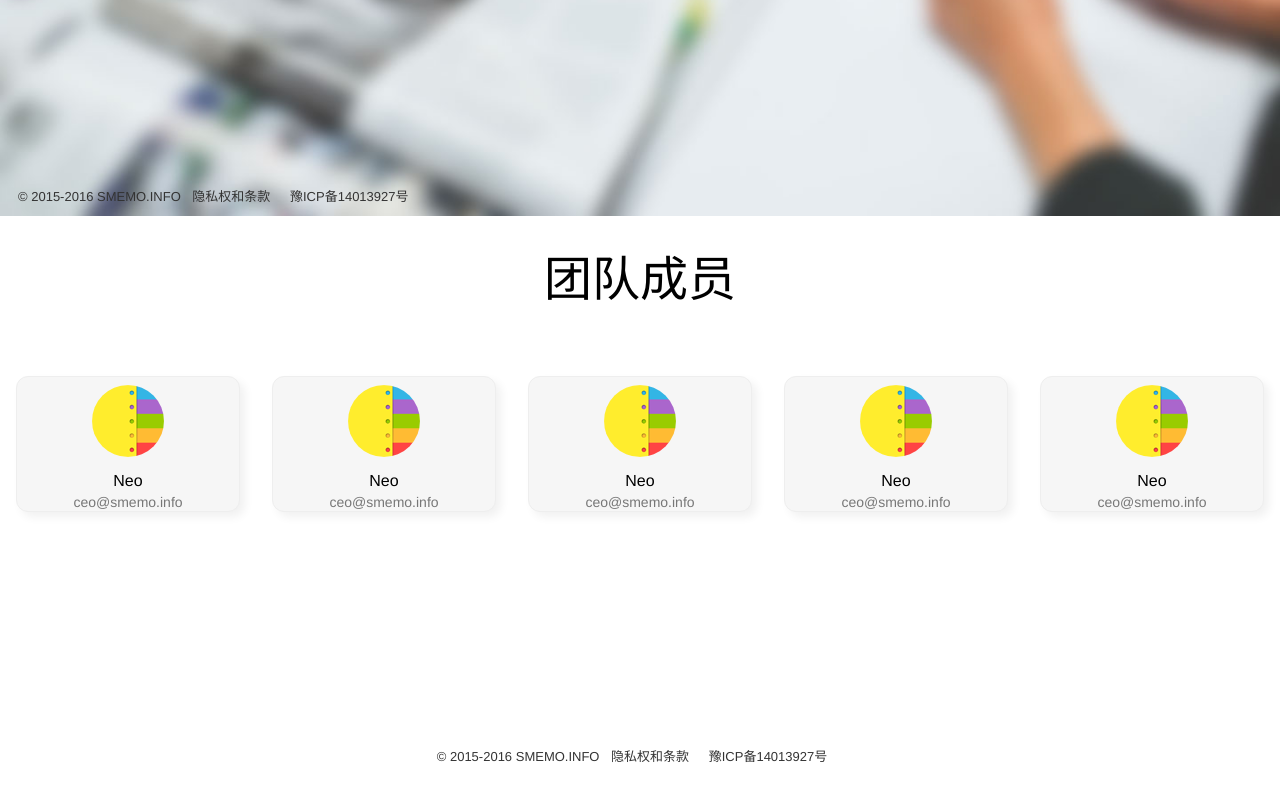
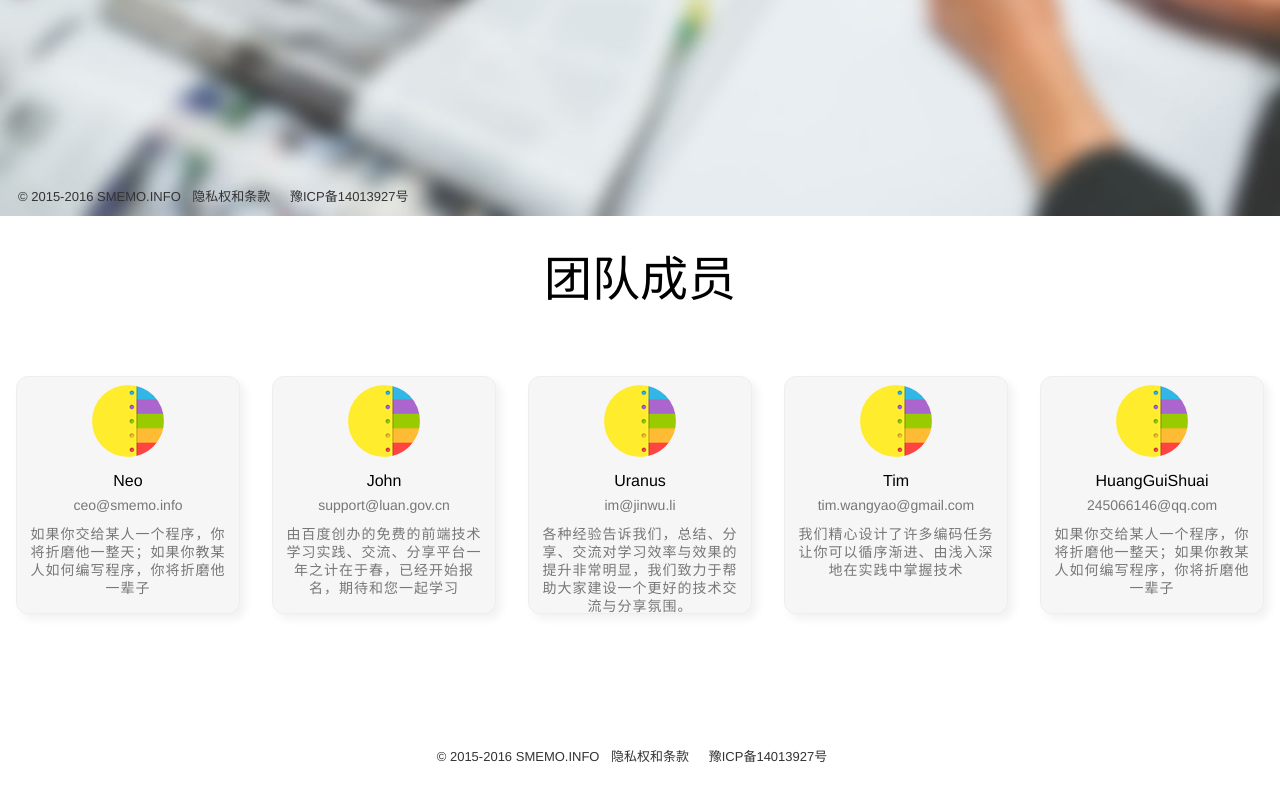
Before and after one commit to szpnygo/Baidu-IFE-Study, a plain HTML site: page index.html in a window 1280 px wide. Shown: the part 584-1384 px from the top of the page. Drawn offline with Linux system fonts and the light colour scheme; a small style sheet from the web is missing.

Commit message:
团队描述
团队描述

```diff
--- a/css/index.css
+++ b/css/index.css
@@ -27,9 +27,14 @@ header article.v.ic {  width: 32px;  height: 32px;  line-height: 32px;  font-siz
 -webkit-box-shadow: #f1f1f1 0px 0px 10px;-moz-box-shadow: #f1f1f1 0px 0px 10px;box-shadow: #f1f1f1 5px 5px 10px;}
 
 .content .member {margin-top: 32px;}
-.content .member img{ width: 72px;height: 72px;position: relative;border-radius: 50%;margin: 8px;}
+.content .member img{ width: 72px;height: 72px;position: relative;border-radius: 50%;margin: 8px;-webkit-transition-duration: 0.5s;-moz-transition-duration: 0.5s;}
+.content .member img:hover{ width: 108px;height: 108px;margin: 4px;position: relative;}
 .content .member h3{line-height: 24px;}
-.content .member h4{color: #777; font-size: 14px;}
+.content .member h4{color: #777; font-size: 14px;line-height: 24px;}
+.content .member p{ margin: 8px;color: #777; font-size: 14px;letter-spacing: 1px;line-height: 18px;height: 80px;}
+
+
+
 /* footer */
 footer, footer a {  font-size: 13px;  color: #333;  margin: 0 8px;  }
 footer a:hover {  text-decoration: underline;  }
--- a/index.html
+++ b/index.html
@@ -43,34 +43,49 @@
                     <img src="images/neo.png">
                     <h3>Neo</h3>
                     <h4>ceo@smemo.info</h4>
+                    <p>
+                        如果你交给某人一个程序，你将折磨他一整天；如果你教某人如何编写程序，你将折磨他一辈子
+                    </p>
                 </div>
             </li>
             <li>
                 <div class="member">
                     <img src="images/neo.png">
-                    <h3>Neo</h3>
-                    <h4>ceo@smemo.info</h4>
+                    <h3>John</h3>
+                    <h4>support@luan.gov.cn</h4>
+                    <p>
+                        由百度创办的免费的前端技术学习实践、交流、分享平台一年之计在于春，已经开始报名，期待和您一起学习
+                    </p>
                 </div>
             </li>
             <li>
                 <div class="member">
                     <img src="images/neo.png">
-                    <h3>Neo</h3>
-                    <h4>ceo@smemo.info</h4>
+                    <h3>Uranus</h3>
+                    <h4>im@jinwu.li</h4>
+                    <p>
+                        各种经验告诉我们，总结、分享、交流对学习效率与效果的提升非常明显，我们致力于帮助大家建设一个更好的技术交流与分享氛围。
+                    </p>
                 </div>
             </li>
             <li>
                 <div class="member">
                     <img src="images/neo.png">
-                    <h3>Neo</h3>
-                    <h4>ceo@smemo.info</h4>
+                    <h3>Tim</h3>
+                    <h4>tim.wangyao@gmail.com</h4>
+                    <p>
+                        我们精心设计了许多编码任务让你可以循序渐进、由浅入深地在实践中掌握技术
+                    </p>
                 </div>
             </li>
             <li>
                 <div class="member">
                     <img src="images/neo.png">
-                    <h3>Neo</h3>
-                    <h4>ceo@smemo.info</h4>
+                    <h3>HuangGuiShuai</h3>
+                    <h4>245066146@qq.com</h4>
+                    <p>
+                        如果你交给某人一个程序，你将折磨他一整天；如果你教某人如何编写程序，你将折磨他一辈子
+                    </p>
                 </div>
             </li>
         </ul>
```
